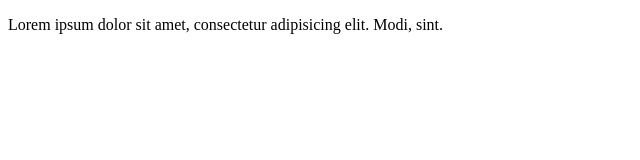
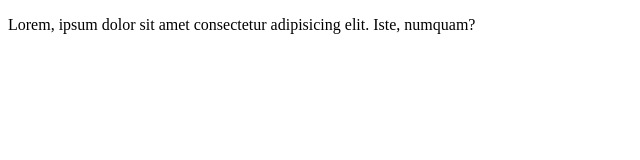
Before and after one commit to yusufakkyz/yusufakkyz.github.io, a plain HTML site: page index.html in a window 1280 px wide. Shown: the full height of the page, 0-640 px from the left. Drawn offline with Linux system fonts and the light colour scheme.

Commit message:
yeni
yeni

```diff
--- a/index.html
+++ b/index.html
@@ -7,6 +7,6 @@
     <title>Document</title>
 </head>
 <body>
-    <p>Lorem ipsum dolor sit amet, consectetur adipisicing elit. Modi, sint.</p>
+    <p>Lorem, ipsum dolor sit amet consectetur adipisicing elit. Iste, numquam?</p>
 </body>
 </html>
```
